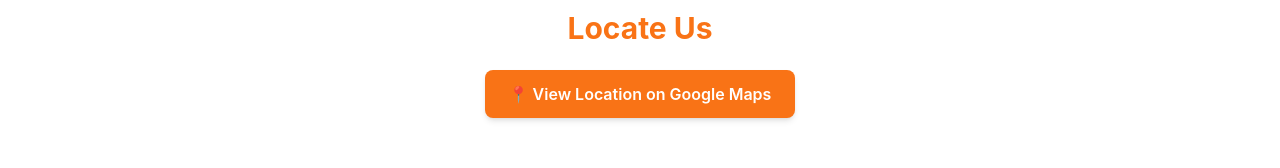
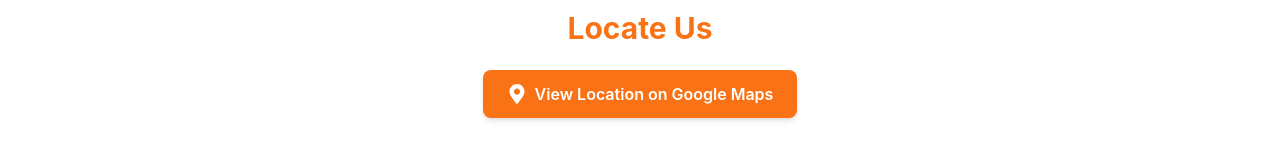
Before and after one commit to Zahidulla/Emphasis-Designs, a React (Vite) app: page / in a window 1280 px wide. Shown: the part 5750-5918 px from the top of the page. Built offline with nearby package versions, Linux system fonts and the light colour scheme.

Commit message:
Update Contact.jsx

```diff
--- a/src/components/Contact.jsx
+++ b/src/components/Contact.jsx
@@ -1,6 +1,6 @@
 import React, { useState } from 'react';
 import { motion } from 'framer-motion';
-import { FaWhatsapp, FaInstagram, FaLinkedin, FaYoutube } from 'react-icons/fa';
+import { FaWhatsapp, FaInstagram, FaLinkedin, FaYoutube, FaMapMarkerAlt } from 'react-icons/fa';
 
 const Contact = () => {
   const [showModal, setShowModal] = useState(false);
@@ -158,7 +158,7 @@
         </div>
       )}
 
-      {/* Locate Us Section with Pin Link */}
+      {/* Locate Us Section with Pin Icon */}
       <motion.div
         initial={{ opacity: 0, y: 20 }}
         whileInView={{ opacity: 1, y: 0 }}
@@ -172,9 +172,10 @@
           href="https://maps.app.goo.gl/BD3FPxCNpdsoFD5H9"
           target="_blank"
           rel="noopener noreferrer"
-          className="inline-block bg-orange-500 text-white font-semibold py-3 px-6 rounded-lg shadow-md hover:bg-orange-600 transition-colors duration-300"
+          className="inline-flex items-center gap-2 bg-orange-500 text-white font-semibold py-3 px-6 rounded-lg shadow-md hover:bg-orange-600 transition-colors duration-300"
         >
-          📍 View Location on Google Maps
+          <FaMapMarkerAlt className="text-white text-xl" />
+          View Location on Google Maps
         </a>
       </motion.div>
     </section>
```
